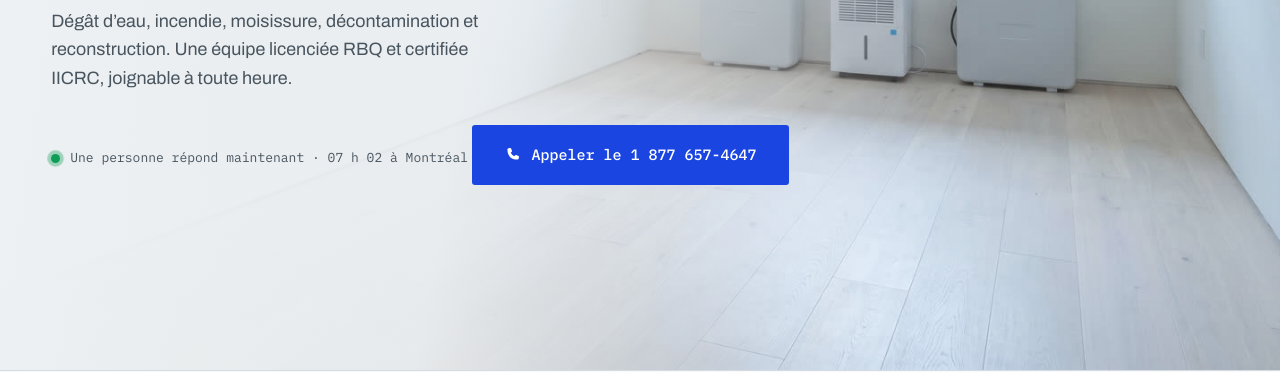
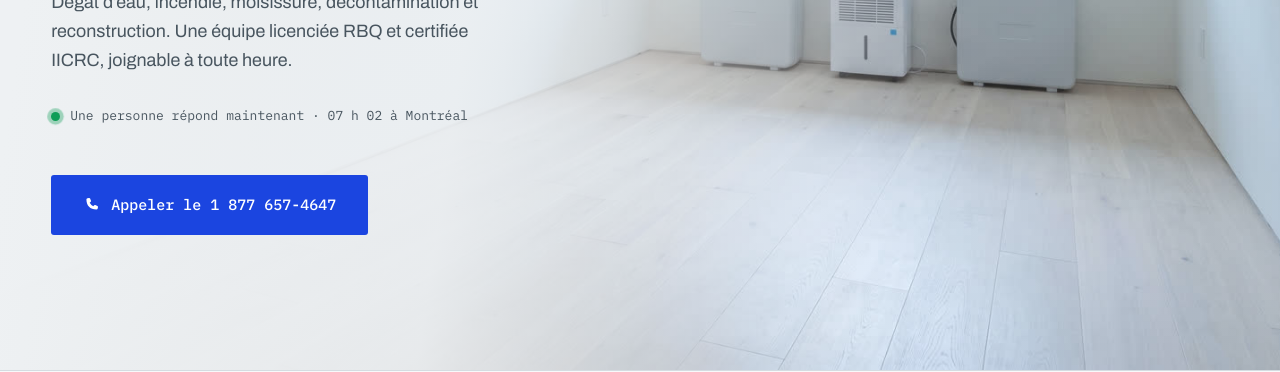
Before and after one commit to hostnextline/sinistr, a plain HTML site: page index.html in a window 1280 px wide. Shown: the part 430-802 px from the top of the page. Drawn offline with Linux system fonts and the light colour scheme.

Commit message:
Séparer l'indicateur de disponibilité du bouton d'appel
En display:inline-flex, l'indicateur restait un élément de niveau ligne :
le lien d'appel, lui aussi inline-flex, venait donc se placer sur la même
ligne et recouvrait la fin du texte. « Une personne répond maintenant ·
07 h 01 à Montréal » était tronqué.

display:flex avec width:fit-content : l'indicateur devient un bloc à sa
largeur de contenu, le bouton passe dessous.

Ni Lighthouse ni les tests de débordement ne détectaient ce cas — rien ne
sortait du viewport. Trouvé en regardant le rendu.

Co-Authored-By: Claude Opus 5 (1M context) <noreply@anthropic.com>
Claude-Session: https://claude.ai/code/session_01XeQSbCkBuiveBkKnce8w5P

```diff
--- a/index.html
+++ b/index.html
@@ -127,7 +127,7 @@ html[data-lang="en"] .en{display:revert}
    entreprise, c'est qu'une personne décroche à 3 h du matin : autant
    le montrer en direct plutôt que de l'écrire. */
 .dispo{
-  display:inline-flex;align-items:center;gap:10px;
+  display:flex;width:fit-content;align-items:center;gap:10px;
   font-family:var(--donnee);font-size:13px;color:var(--encre-doux);
   margin:0 0 var(--s5);
 }
```
